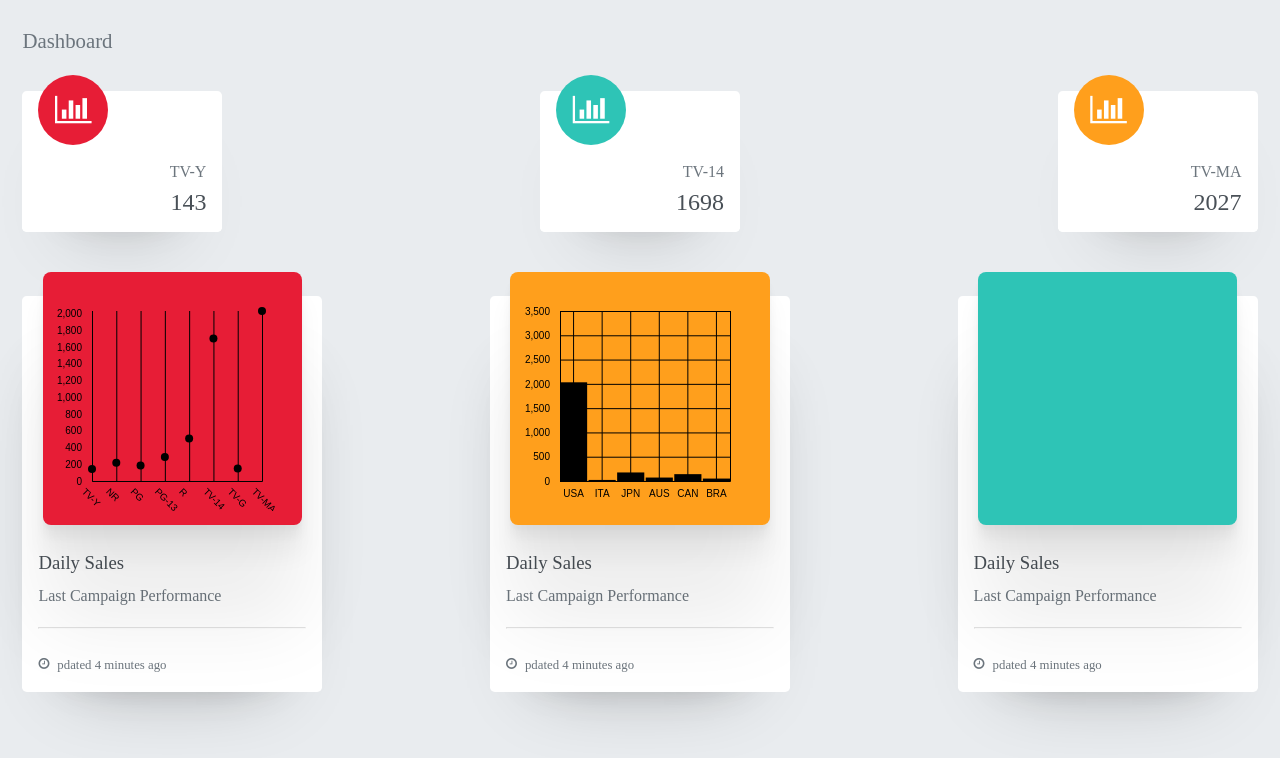
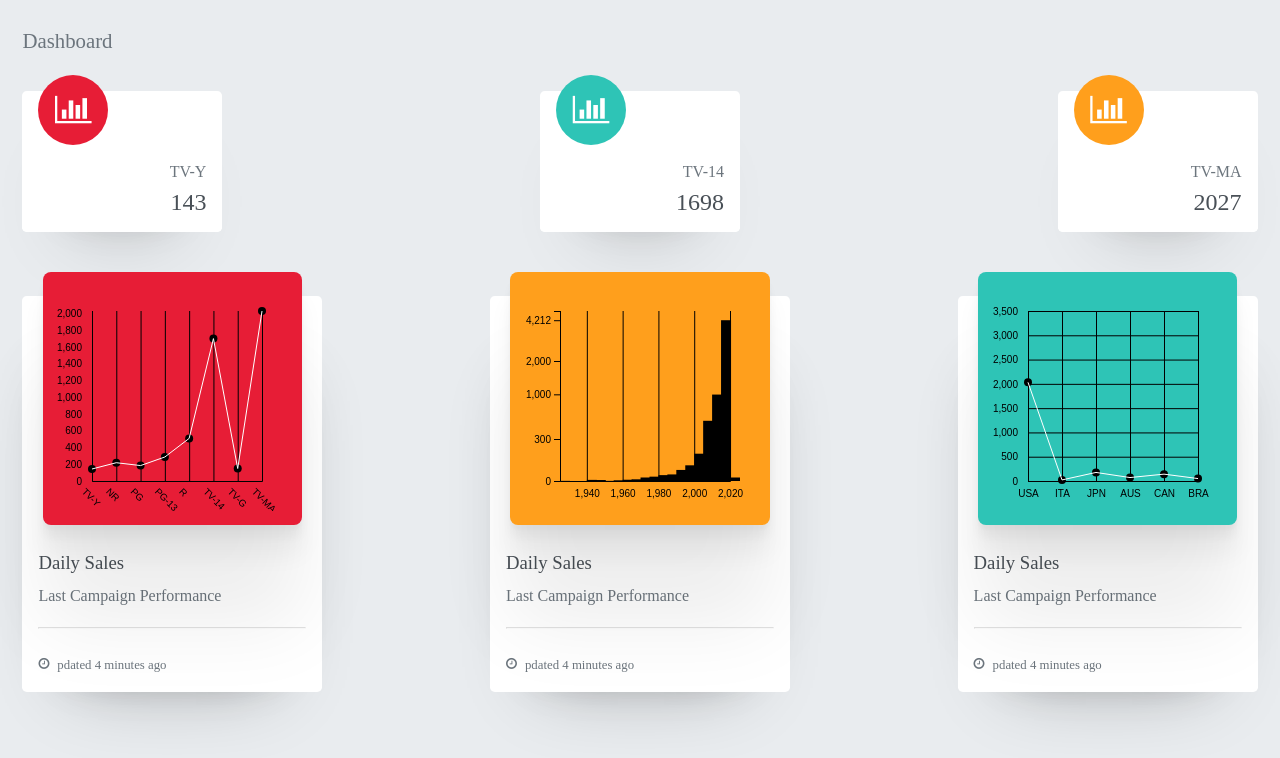
Before and after one commit to Nabucodono5or/chart-challange2, a website built with Parcel: page index.html in a window 1280 px wide. Built offline with nearby package versions, Linux system fonts and the light colour scheme.

Commit message:
inserido ultimo chart

```diff
--- a/css/master.css
+++ b/css/master.css
@@ -207,6 +207,12 @@ hr {
   height: 0.01rem;
 }
 
+.line-ratings {
+  stroke-width: 1px;
+  stroke: #fff;
+  fill: none;
+}
+
 @media (max-width: 1000px) {
   .number-container {
     margin-top: 2.5rem;
--- a/src/index.js
+++ b/src/index.js
@@ -1,7 +1,8 @@
 import { select, selectAll } from "d3-selection";
 import { csv } from "d3-fetch";
-import iconSvg from "../resources/error.svg";
+import { histogram, extent } from "d3-array";
 import { scaleBand, scaleLinear, max, axisBottom, axisLeft } from "d3";
+import { line } from "d3-shape";
 
 // selectAll(".icon-container").append("svg").attr("width", 50).attr("height", 60);
 let width = 240;
@@ -43,18 +44,25 @@ selectAll(".chart-block")
 csv(require("../data/netflix_titles.csv")).then((data) => {
   let block1 = select(".block1").select("svg");
   let block2 = select(".block2").select("svg");
+  let block3 = select(".block3").select("svg");
+  let ratings = mesuareRatings(highlightRatings, data);
+  let countries = mesuareCountry(countriesHighlight, data);
 
-  let ratings = mesuareRatings(highlightRatings, data);
   renderMesuare(ratings);
+  ratings = mesuareRatings(allRatings, data);
 
-  let countries = mesuareCountry(countriesHighlight, data);
-  console.log(countries);
+  lineChart(block1, ratings);
+  lineChart2(block3, countries);
+  histoChart(block2, data);
+});
 
-  ratings = mesuareRatings(allRatings, data);
-  lineChart(block1, ratings);
+function mesuareYearsRelease(incomingData) {
+  let frequencyOfYearsRelease = incomingData.map((d) => {
+    d.release_year = +d.release_year;
+  });
 
-  barChart(block2, countries);
-});
+  return frequencyOfYearsRelease;
+}
 
 function mesuareRatings(ratings, incomingData) {
   ratings.forEach((r) => {
@@ -66,6 +74,18 @@ function mesuareRatings(ratings, incomingData) {
   });
 
   return ratings;
+}
+
+function mesuareCountry(countries, incomingData) {
+  countries.forEach((c) => {
+    incomingData.forEach((d) => {
+      if (c.name == d.country) {
+        c.total += 1;
+      }
+    });
+  });
+
+  return countries;
 }
 
 function renderMesuare(incomingData) {
@@ -101,6 +121,8 @@ function lineChart(svg, incomingData) {
   let xAxis = axisBottom(xScale).tickSize(-inneHeight).tickPadding(9);
   let yAxis = axisLeft(yScale).tickSize(0).tickPadding(10);
 
+  let lineGenarator = line().x(xValue).y(yValue);
+
   let gGroup = svg
     .append("g")
     .attr("class", "gGroup")
@@ -132,21 +154,14 @@ function lineChart(svg, incomingData) {
     .attr("r", 4)
     .attr("cx", xValue)
     .attr("cy", yValue);
+
+  gGroup
+    .append("path")
+    .attr("class", "line-ratings")
+    .attr("d", lineGenarator(incomingData));
 }
 
-function mesuareCountry(countries, incomingData) {
-  countries.forEach((c) => {
-    incomingData.forEach((d) => {
-      if (c.name == d.country) {
-        c.total += 1;
-      }
-    });
-  });
-
-  return countries;
-}
-
-function barChart(svg, incomingData) {
+function lineChart2(svg, incomingData) {
   const innerWidth = width - margin.left - margin.right;
   const inneHeight = height - margin.top - margin.bottom;
   let siglas = incomingData.map((d) => d.sigla);
@@ -157,10 +172,7 @@ function barChart(svg, incomingData) {
   let xScale = scaleBand()
     .domain(siglas)
     .range([0, innerWidth])
-    .paddingInner(0.05);
-
-  console.log(xScale.bandwidth());
-  // console.log(yScale())
+    .paddingInner(1);
 
   let yScale = scaleLinear()
     .domain([0, max(incomingData, (d) => d.total + 1000)])
@@ -169,6 +181,8 @@ function barChart(svg, incomingData) {
 
   let xAxis = axisBottom(xScale).tickSize(-inneHeight).tickPadding(9);
   let yAxis = axisLeft(yScale).tickSize(-innerWidth).ticks(6).tickPadding(10);
+
+  let lineGenarator = line().x(xValue).y(yValue);
 
   let gGroup = svg
     .append("g")
@@ -188,13 +202,74 @@ function barChart(svg, incomingData) {
     .call(yAxis);
 
   gGroup
-    .selectAll("rect")
+    .selectAll("circle")
     .data(incomingData)
     .enter()
+    .append("circle")
+    .attr("r", 4)
+    .attr("cx", xValue)
+    .attr("cy", yValue);
+
+  gGroup
+    .append("path")
+    .attr("class", "line-ratings")
+    .attr("d", lineGenarator(incomingData));
+}
+
+function histoChart(svg, incomingData) {
+  const innerWidth = width - margin.left - margin.right;
+  const innerHeight = height - margin.top - margin.bottom;
+
+  let xValue = (d) => xScale(d.release_year);
+  let xPosition = (d) => xScale(d.x0);
+  let yValue = (d) => yScale(d.length);
+
+  let xScale = scaleLinear()
+    .domain(extent(incomingData, (d) => d.release_year))
+    .range([0, innerWidth]);
+
+  let h = histogram().value((d) => {
+    return d.release_year;
+  });
+
+  let bins = h(incomingData);
+  let maxBin = max(bins, (d) => d.length);
+
+  let yScale = scaleLinear()
+    .domain([maxBin + 500, 2000, 500, 0])
+    .range([0, 50, 100, innerHeight]);
+
+  console.log(yScale.range());
+
+  let xAxis = axisBottom(xScale).ticks(5).tickSize(-innerHeight).tickPadding(9);
+  let yAxis = axisLeft(yScale).tickValues([maxBin, 2000, 1000, 300, 0]);
+
+  let gGroup = svg
+    .append("g")
+    .attr("class", "gGroup")
+    .attr("transform", `translate(${margin.left}, ${margin.top})`);
+
+  let xAxisG = gGroup
+    .append("g")
+    .attr("class", "xAxis")
+    .attr("transform", `translate(${0}, ${innerHeight})`)
+    .call(xAxis);
+
+  let yAxisG = gGroup
+    .append("g")
+    .attr("class", "yAxis")
+    .attr("transform", `translate(${0}, 0)`)
+    .call(yAxis);
+
+  gGroup
+    .selectAll("rect")
+    .data(bins)
+    .enter()
     .append("rect")
+    .attr("class", "bar-graph")
+    .attr("x", xPosition)
     .attr("y", yValue)
-    .attr("x", xValue)
-    .attr("width", xScale.bandwidth())
-    .attr("height", (d) => inneHeight - yScale(d.total))
-    .attr("transform", `translate(${0}, ${0})`);
+    .attr("width", 10)
+    .attr("height", (d) => innerHeight - yScale(d.length));
+  // .attr("height", (d) => innerHeight - yScale(d.length));
 }
```
